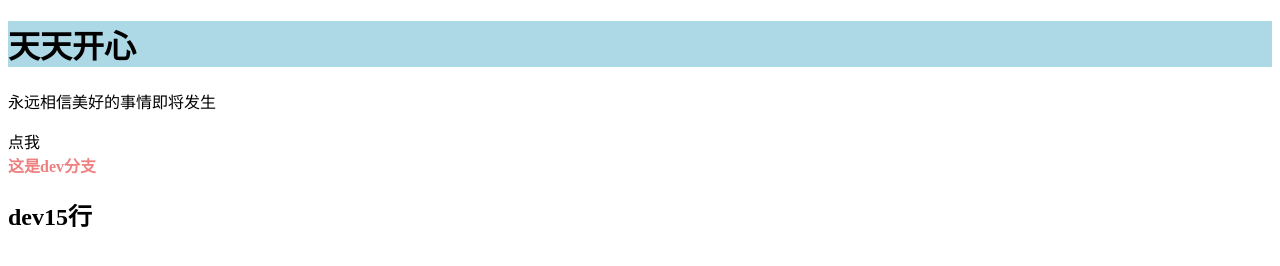
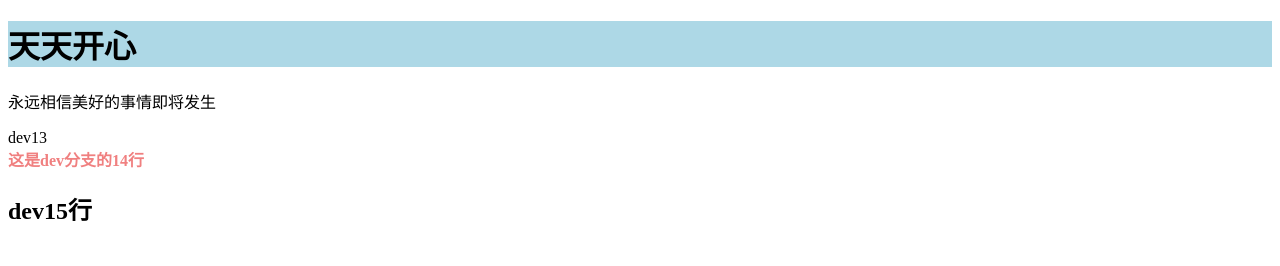
Before and after one commit to blancdove/test, a plain HTML site: page index.html in a window 1280 px wide. Drawn offline with Linux system fonts and the light colour scheme.

Commit message:
修改了13-14行

```diff
--- a/index.html
+++ b/index.html
@@ -10,8 +10,8 @@
 <body>
 	<h1>天天开心</h1>
 	<p>永远相信美好的事情即将发生</p>
-	<div class="btn">点我</div>
-	<strong>这是dev分支</strong>
+	<div class="btn">dev13</div>
+	<strong>这是dev分支的14行</strong>
 	<h2>dev15行</h2>
 </body>
 </html>
```
